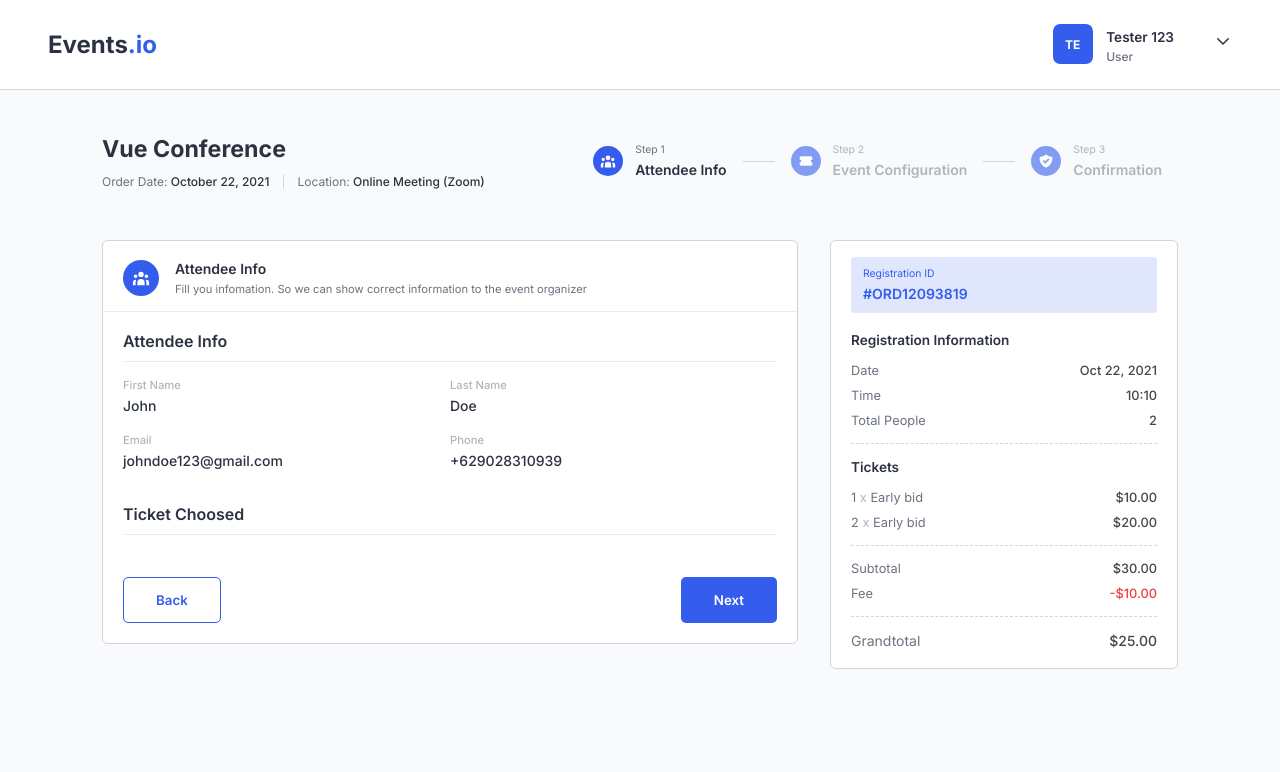
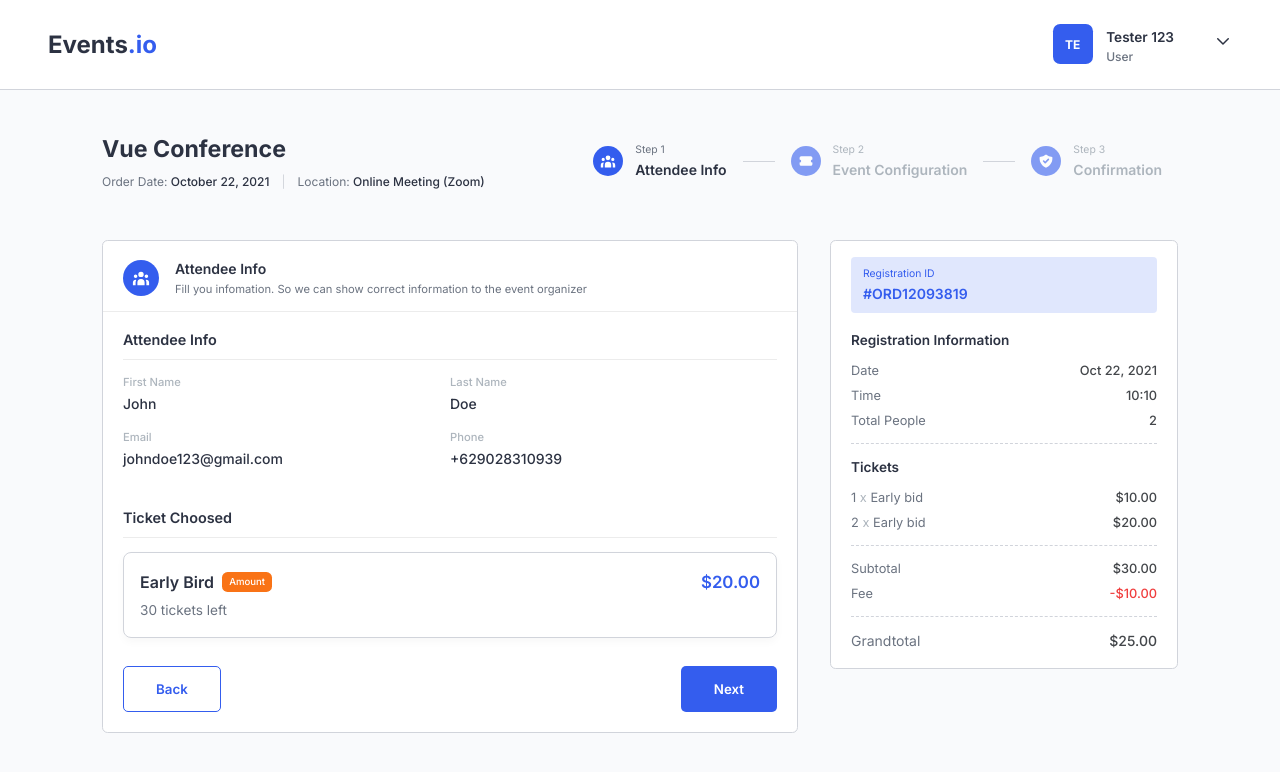
Before and after one commit to Erik3010/events.io, a React (Create React App) app: page /registration in a window 1280 px wide. Shown: the top 772 px of the page. Built offline with nearby package versions, Linux system fonts and the light colour scheme.

Commit message:
feat: add ticekt section in registration confirm page

```diff
--- a/src/components/Registration/RegistrationConfirmation/RegistrationConfirmation.js
+++ b/src/components/Registration/RegistrationConfirmation/RegistrationConfirmation.js
@@ -1,4 +1,6 @@
 import styles from "components/Registration/RegistrationConfirmation/RegistrationConfirmation.module.scss";
+
+import TicketBadge from "components/Registration/TicketBadge/TicketBadge";
 
 function RegistrationConfirmation() {
   return (
@@ -37,7 +39,28 @@ function RegistrationConfirmation() {
           <h4>Ticket Choosed</h4>
         </div>
         <div className={styles["registration-section-content"]}>
-          <div className={styles["registration-section-ticket"]}></div>
+          <div className={styles["registration-section-ticket"]}>
+            <div className={styles["registration-section-ticket-content"]}>
+              <div
+                className={styles["registration-section-ticket-content-title"]}
+              >
+                <h4>Early Bird</h4>
+                <TicketBadge>Amount</TicketBadge>
+              </div>
+              <div
+                className={
+                  styles["registration-section-ticket-content-description"]
+                }
+              >
+                30 tickets left
+              </div>
+            </div>
+            <div className={styles["registration-section-ticket-info"]}>
+              <div className={styles["registration-section-ticket-info-price"]}>
+                $20.00
+              </div>
+            </div>
+          </div>
         </div>
       </div>
     </div>
--- a/src/components/Registration/RegistrationConfirmation/RegistrationConfirmation.module.scss
+++ b/src/components/Registration/RegistrationConfirmation/RegistrationConfirmation.module.scss
@@ -3,7 +3,7 @@
 .registration-section {
   &-container {
     > * + * {
-      margin-top: 1.75rem;
+      margin-top: 2.25rem;
     }
   }
   &-title {
@@ -12,11 +12,12 @@
     border-bottom: 1px solid $lightGray;
     h4 {
       font-weight: 600;
-      font-size: 1rem;
+      font-size: 0.9rem;
     }
   }
   &-content {
-    .registration-section-attendee {
+    .registration-section {
+      &-attendee {
         > * + * {
           margin-top: 0.85rem;
         }
@@ -36,5 +37,37 @@
           }
         }
       }
+      &-ticket {
+        display: flex;
+        justify-content: space-between;
+        border: 1px solid $border;
+        box-shadow: $shadowSm;
+        border-radius: 0.5rem;
+        padding: 1rem;
+        &-content {
+          &-title {
+            display: flex;
+            align-items: center;
+            h4 {
+              display: inline-block;
+              margin-right: 0.5rem;
+              font-weight: 600;
             }
           }
+          &-description {
+            color: $subtitle;
+            font-size: 0.85rem;
+            margin-top: 0.25rem;
+          }
+        }
+        &-info {
+          &-price {
+            font-weight: 600;
+            font-size: 1.05rem;
+            color: $primary;
+          }
+        }
+      }
+    }
+  }
+}
--- a/src/components/Registration/RegistrationTicket/RegistrationTicket.js
+++ b/src/components/Registration/RegistrationTicket/RegistrationTicket.js
@@ -3,6 +3,7 @@ import styles from "components/Registration/RegistrationTicket/RegistrationTicke
 import cx from "classnames";
 
 import { ReactComponent as Check } from "assets/icons/check.svg";
+import TicketBadge from "components/Registration/TicketBadge/TicketBadge";
 
 function RegistrationTicket({ isActive = false }) {
   return (
@@ -20,7 +21,7 @@ function RegistrationTicket({ isActive = false }) {
       <div className={styles["registration-ticket-item-header"]}>
         <div className={styles["registration-ticket-item-header-title"]}>
           <div>Early Bird</div>
-          <div className={styles["registration-ticket-badge"]}>Amount</div>
+          <TicketBadge>Amount</TicketBadge>
         </div>
         <div className={styles["registration-ticket-item-header-tagline"]}>
           30 tickets left
--- a/src/components/Registration/RegistrationTicket/RegistrationTicket.module.scss
+++ b/src/components/Registration/RegistrationTicket/RegistrationTicket.module.scss
@@ -1,14 +1,6 @@
 @import "scss/variables";
 
 .registration-ticket {
-  &-badge {
-    font-size: 0.6rem;
-    font-weight: 500;
-    background: #f97316;
-    padding: 0.15rem 0.45rem;
-    border-radius: 0.35rem;
-    color: $white;
-  }
   &-item {
     &-check {
       position: absolute;
--- /dev/null
+++ b/src/components/Registration/TicketBadge/TicketBadge.js
@@ -0,0 +1,7 @@
+import styles from "components/Registration/TicketBadge/TicketBadge.module.scss";
+
+function TicketBadge({ children }) {
+  return <div className={styles["ticket-badge"]}>{children}</div>;
+}
+
+export default TicketBadge;
--- /dev/null
+++ b/src/components/Registration/TicketBadge/TicketBadge.module.scss
@@ -0,0 +1,12 @@
+@import "scss/variables";
+
+.ticket-badge {
+  display: inline-block;
+  font-size: 0.6rem;
+  font-weight: 500;
+  background: #f97316;
+  padding: 0.15rem 0.45rem;
+  border-radius: 0.35rem;
+  color: $white;
+  height: 1.25rem;
+}
```
Lines whose indentation alone changed are shown as unchanged.
